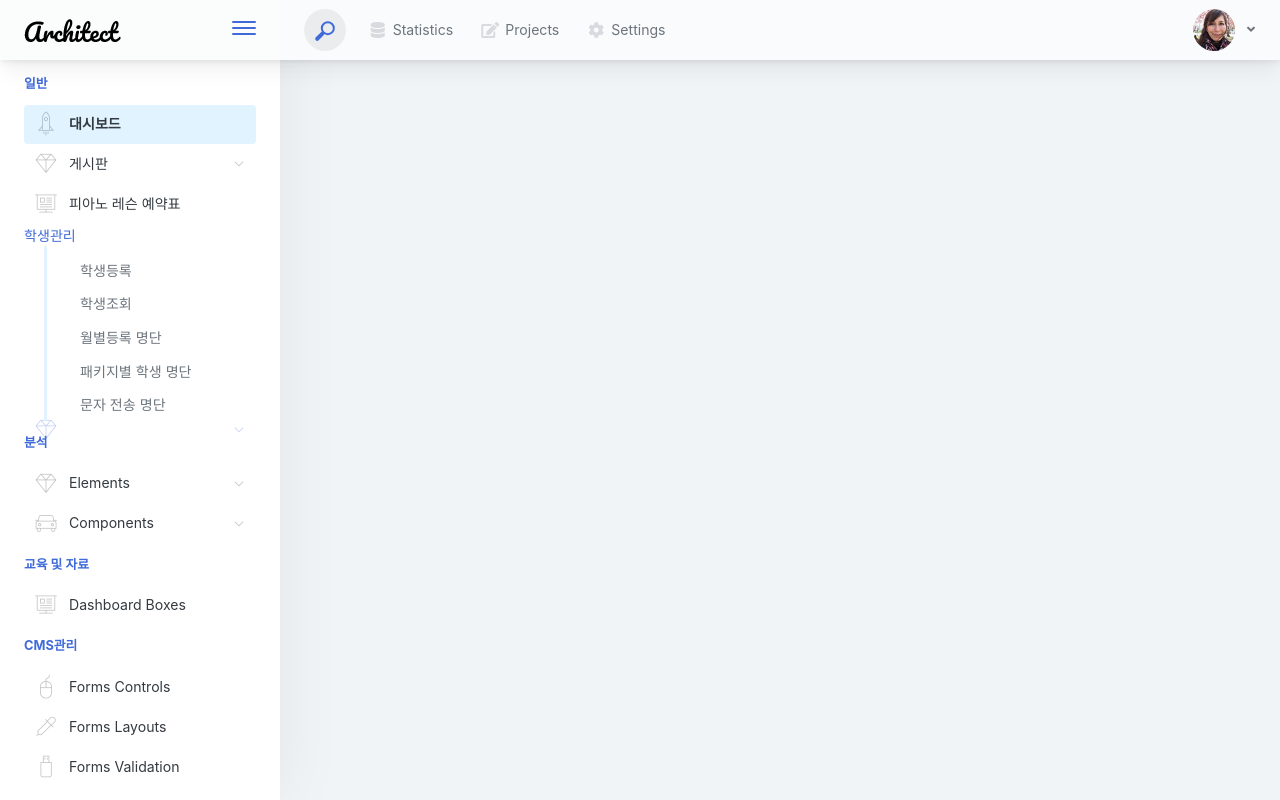
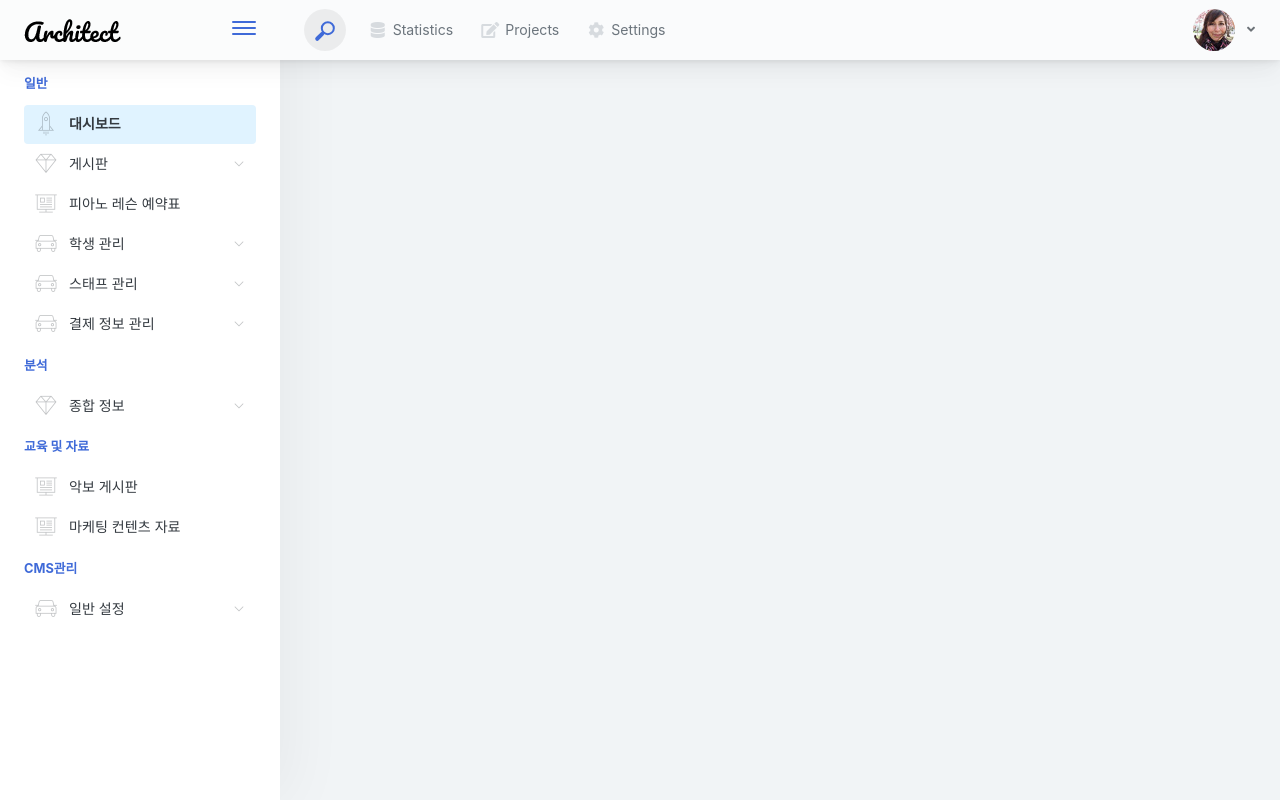
Before and after one commit to babupeoplepc/with-test, a Django app: page /auth/test/ in a window 1280 px wide. Run offline with Django 3.2, Linux system fonts and the light colour scheme; some libraries are stand-ins or nearby versions.

Commit message:
네비게이션 바 형태 제작

```diff
--- a/users/templates/users/testpage.html
+++ b/users/templates/users/testpage.html
@@ -437,6 +437,8 @@
                                         <i class="metismenu-icon pe-7s-rocket"></i>
                                         대시보드
                                     </a>
+                                </li>
+                                <li>
                                     <a href="#">
                                         <i class="metismenu-icon pe-7s-diamond"></i>
                                         게시판
@@ -456,14 +458,17 @@
                                             </a>
                                         </li>
                                     </ul>
-
+                                </li>
+                                <li>
                                     <li><a href="tables-regular.html">
                                         <i class="metismenu-icon pe-7s-display2"></i>
                                         피아노 레슨 예약표
                                     </a></li>
+                                </li>
+                                <li>
                                     <a href="#">
-                                        <i class="metismenu-icon pe-7s-diamond"></i>
-                                        학생관리
+                                        <i class="metismenu-icon pe-7s-car"></i>
+                                        학생 관리
                                         <i class="metismenu-state-icon pe-7s-angle-down caret-left"></i>
                                     </a>
                                         <ul>
@@ -499,64 +504,48 @@
                                             </li>
 
                                         </ul>
-
                                 </li>
-
-
-                                <li class="app-sidebar__heading">분석</li>
                                 <li>
                                     <a href="#">
-                                        <i class="metismenu-icon pe-7s-diamond"></i>
-                                        Elements
+                                        <i class="metismenu-icon pe-7s-car"></i>
+                                        스태프 관리
                                         <i class="metismenu-state-icon pe-7s-angle-down caret-left"></i>
                                     </a>
                                         <ul>
                                             <li>
                                                 <a href="elements-buttons-standard.html">
                                                     <i class="metismenu-icon"></i>
-                                                Buttons
+                                                    직원 등록
                                                 </a>
                                             </li>
                                             <li>
                                                 <a href="elements-dropdowns.html">
-                                                <i class="metismenu-icon">
-                                                </i>Dropdowns
+                                                    <i class="metismenu-icon"></i>
+                                                    직원 조회
                                                 </a>
                                             </li>
                                             <li>
-                                            <a href="elements-icons.html">
-                                                <i class="metismenu-icon">
-                                                </i>Icons
+                                                <a href="elements-dropdowns.html">
+                                                    <i class="metismenu-icon"></i>
+                                                    강사 등록
                                                 </a>
                                             </li>
                                             <li>
-                                            <a href="elements-badges-labels.html">
-                                                <i class="metismenu-icon">
-                                                </i>Badges
+                                                <a href="elements-dropdowns.html">
+                                                    <i class="metismenu-icon"></i>
+                                                    강사 조회
                                                 </a>
                                             </li>
                                             <li>
-                                            <a href="elements-cards.html">
-                                                <i class="metismenu-icon">
-                                                </i>Cards
+                                                <a href="elements-dropdowns.html">
+                                                    <i class="metismenu-icon"></i>
+                                                    강사별 레슨 현황
                                                 </a>
                                             </li>
                                             <li>
-                                            <a href="elements-list-group.html">
-                                                <i class="metismenu-icon">
-                                                </i>List Groups
-                                            </a>
-                                        </li>
-                                        <li>
-                                            <a href="elements-navigation.html">
-                                                <i class="metismenu-icon">
-                                                </i>Navigation Menus
-                                            </a>
-                                        </li>
-                                        <li>
-                                            <a href="elements-utilities.html">
-                                                <i class="metismenu-icon">
-                                                </i>Utilities
+                                                <a href="elements-dropdowns.html">
+                                                    <i class="metismenu-icon"></i>
+                                                    월별 스태프 현황
                                                 </a>
                                             </li>
                                         </ul>
@@ -564,104 +553,119 @@
                                  <li>
                                     <a href="#">
                                         <i class="metismenu-icon pe-7s-car"></i>
-                                        Components
+                                        결제 정보 관리
                                         <i class="metismenu-state-icon pe-7s-angle-down caret-left"></i>
                                     </a>
                                         <ul>
                                             <li>
-                                            <a href="components-tabs.html">
-                                                <i class="metismenu-icon">
-                                                </i>Tabs
+                                                <a href="elements-buttons-standard.html">
+                                                    <i class="metismenu-icon"></i>
+                                                    직원 등록
                                                 </a>
                                             </li>
                                             <li>
-                                            <a href="components-accordions.html">
-                                                <i class="metismenu-icon">
-                                                </i>Accordions
+                                                <a href="elements-dropdowns.html">
+                                                    <i class="metismenu-icon"></i>
+                                                    결제 정보 등록
                                                 </a>
                                             </li>
                                             <li>
-                                            <a href="components-notifications.html">
-                                                <i class="metismenu-icon">
-                                                </i>Notifications
+                                                <a href="elements-dropdowns.html">
+                                                    <i class="metismenu-icon"></i>
+                                                    월별 지점 장부
                                                 </a>
                                             </li>
                                             <li>
-                                            <a href="components-modals.html">
-                                                <i class="metismenu-icon">
-                                                </i>Modals
-                                            </a>
-                                        </li>
-                                        <li>
-                                            <a href="components-progress-bar.html">
-                                                <i class="metismenu-icon">
-                                                </i>Progress Bar
-                                            </a>
-                                        </li>
-                                        <li>
-                                            <a href="components-tooltips-popovers.html">
-                                                <i class="metismenu-icon">
-                                                </i>Tooltips &amp; Popovers
-                                            </a>
-                                        </li>
-                                        <li>
-                                            <a href="components-carousel.html">
-                                                <i class="metismenu-icon">
-                                                </i>Carousel
-                                            </a>
-                                        </li>
-                                        <li>
-                                            <a href="components-calendar.html">
-                                                <i class="metismenu-icon">
-                                                </i>Calendar
-                                            </a>
-                                        </li>
-                                        <li>
-                                            <a href="components-pagination.html">
-                                                <i class="metismenu-icon">
-                                                </i>Pagination
-                                            </a>
-                                        </li>
-                                        <li>
-                                            <a href="components-scrollable-elements.html">
-                                                <i class="metismenu-icon">
-                                                </i>Scrollable
-                                            </a>
-                                        </li>
-                                        <li>
-                                            <a href="components-maps.html">
-                                                <i class="metismenu-icon">
-                                                </i>Maps
+                                                <a href="elements-dropdowns.html">
+                                                    <i class="metismenu-icon"></i>
+                                                    월별 환불 관리
                                                 </a>
                                             </li>
                                         </ul>
                                  </li>
 
+                                <li class="app-sidebar__heading">분석</li>
+                                <li>
+                                    <a href="#">
+                                        <i class="metismenu-icon pe-7s-diamond"></i>
+                                        종합 정보
+                                        <i class="metismenu-state-icon pe-7s-angle-down caret-left"></i>
+                                    </a>
+                                    <ul>
+                                        <li>
+                                            <a href="elements-buttons-standard.html">
+                                                <i class="metismenu-icon"></i>
+                                                일일 보고
+                                            </a>
+                                        </li>
+                                        <li>
+                                            <a href="elements-dropdowns.html">
+                                                <i class="metismenu-icon"></i>
+                                                신규생 분석
+                                            </a>
+                                        </li>
+                                    </ul>
+                                </li>
+
+
                                 <li class="app-sidebar__heading">교육 및 자료</li>
                                 <li>
                                     <a href="dashboard-boxes.html">
                                         <i class="metismenu-icon pe-7s-display2"></i>
-                                        Dashboard Boxes
+                                        악보 게시판
+                                    </a>
+                                </li>
+                                <li>
+                                    <a href="dashboard-boxes.html">
+                                        <i class="metismenu-icon pe-7s-display2"></i>
+                                        마케팅 컨텐츠 자료
                                     </a>
                                 </li>
                                 <li class="app-sidebar__heading">CMS관리</li>
                                 <li>
-                                    <a href="forms-controls.html">
-                                        <i class="metismenu-icon pe-7s-mouse">
-                                        </i>Forms Controls
+                                    <a href="#">
+                                        <i class="metismenu-icon pe-7s-car"></i>
+                                        일반 설정
+                                        <i class="metismenu-state-icon pe-7s-angle-down caret-left"></i>
+                                    </a>
+                                        <ul>
+                                            <li>
+                                                <a href="elements-buttons-standard.html">
+                                                    <i class="metismenu-icon"></i>
+                                                    직원 등록
                                                 </a>
                                             </li>
                                             <li>
-                                    <a href="forms-layouts.html">
-                                        <i class="metismenu-icon pe-7s-eyedropper">
-                                        </i>Forms Layouts
+                                                <a href="elements-dropdowns.html">
+                                                    <i class="metismenu-icon"></i>
+                                                    운영 시간 설정
                                                 </a>
                                             </li>
                                             <li>
-                                    <a href="forms-validation.html">
-                                        <i class="metismenu-icon pe-7s-pendrive">
-                                        </i>Forms Validation
+                                                <a href="elements-dropdowns.html">
+                                                    <i class="metismenu-icon"></i>
+                                                    기본 예약표 관리(피아노)
                                                 </a>
+                                            </li>
+                                            <li>
+                                                <a href="elements-dropdowns.html">
+                                                    <i class="metismenu-icon"></i>
+                                                    주당 예약표 관리(피아노)
+                                                </a>
+                                            </li>
+                                            <li>
+                                                <a href="elements-dropdowns.html">
+                                                    <i class="metismenu-icon"></i>
+                                                    기본 예약표 관리(미술)
+                                                </a>
+                                            </li>
+                                            <li>
+                                                <a href="elements-dropdowns.html">
+                                                    <i class="metismenu-icon"></i>
+                                                    주당 예약표 관리(미술)
+                                                </a>
+                                            </li>
+                                        </ul>
                                 </li>
 
 
```
Lines whose indentation alone changed are shown as unchanged.
